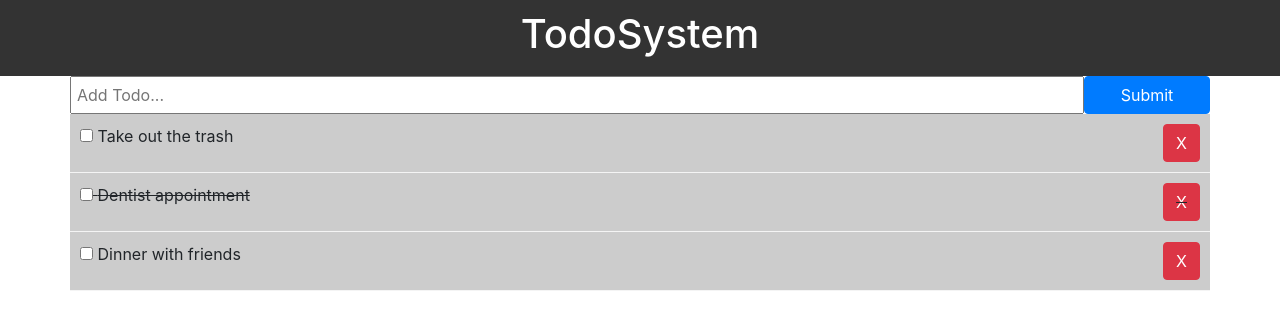
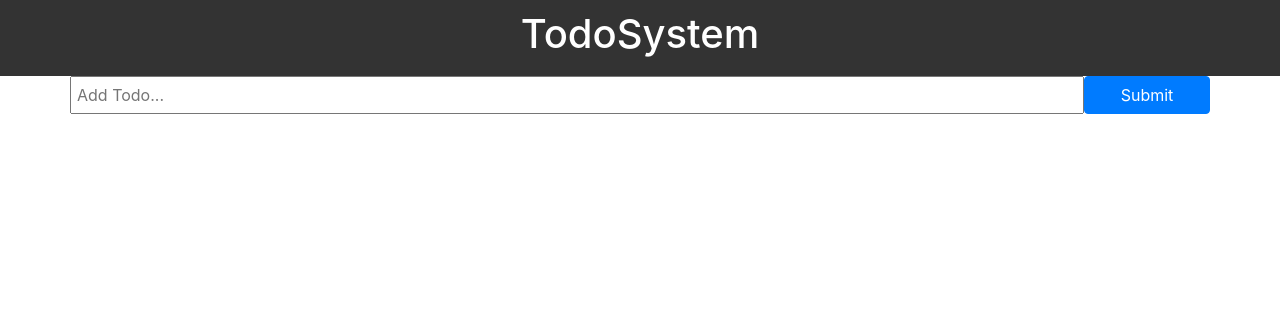
Before and after one commit to Peperobles/to-do-system, a React (Create React App) app: page / in a window 1280 px wide. Shown: the top 328 px of the page. Built offline with nearby package versions, Linux system fonts and the light colour scheme; the HTML template or start-up script is replaced by a standard one.

Commit message:
include get and store data to localStorage

```diff
--- a/src/App.js
+++ b/src/App.js
@@ -8,24 +8,19 @@ import "./App.css";
 
 class App extends Component {
   state = {
-    todos: [
-      {
-        id: uuid.v4(),
-        title: "Take out the trash",
-        completed: false
-      },
-      {
-        id: 2,
-        title: "Dentist appointment",
-        completed: true
-      },
-      {
-        id: 3,
-        title: "Dinner with friends",
-        completed: false
-      }
-    ]
-  };
+    todos: []
+  }
+
+  componentDidMount(){
+    localStorage.getItem('Todos') && this.setState({
+      todos: JSON.parse(localStorage.getItem('Todos'))
+    });
+  }
+
+  // Save data to localStorage
+  UNSAFE_componentWillUpdate(nextProps, nextState) {
+    localStorage.setItem('Todos', JSON.stringify(nextState.todos));
+  }
 
   // Toggle Complete
   markComplete = id => {
```
